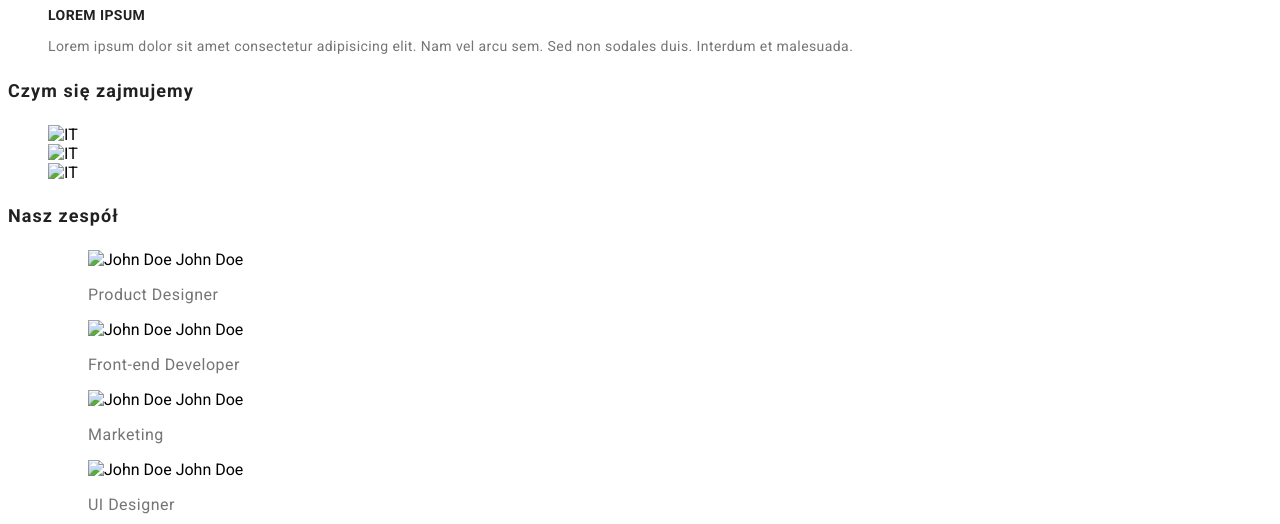
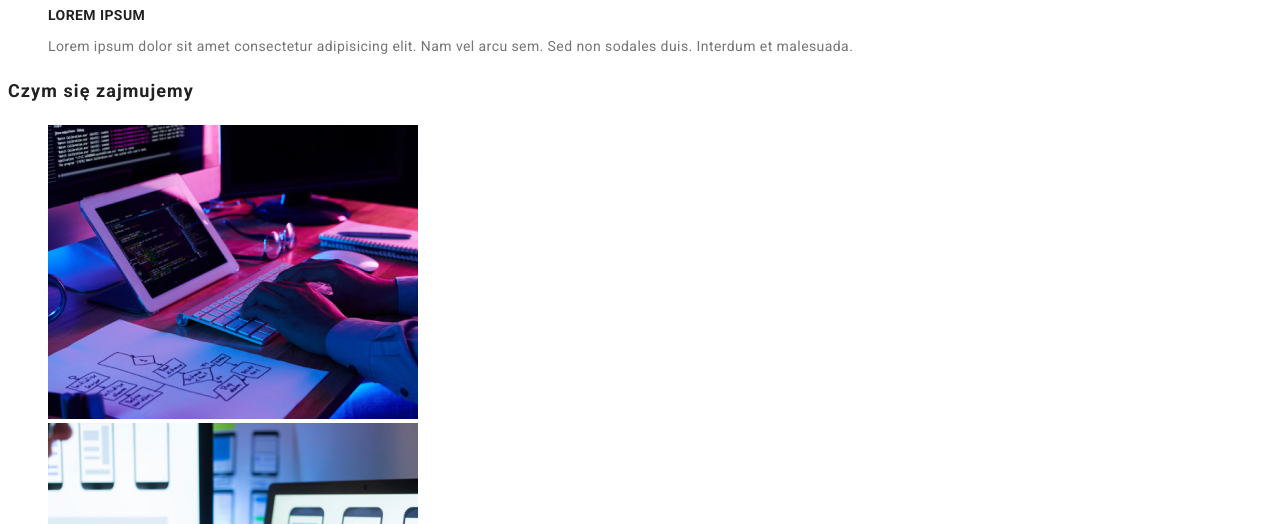
Before and after one commit to Ritech98/Ritech98.github.io.homework2, a plain HTML site: page index.html in a window 1280 px wide. Shown: the part 573-1097 px from the top of the page. Drawn offline with Linux system fonts and the light colour scheme; files that its build step writes are made by us from their sources.

Commit message:
Add files via upload

```diff
--- a/index.html
+++ b/index.html
@@ -8,7 +8,7 @@
       href="https://fonts.googleapis.com/css2?family=Raleway:wght@700&family=Roboto:wght@400;500;700;900&display=swap"
       rel="stylesheet"
     />
-    <link href="/Ritech98.goit-markup-hw-02/css/styles.css" rel="stylesheet" />
+    <link href="./css/styles.css" rel="stylesheet" />
     <title>WebStudio</title>
   </head>
   <body>
@@ -88,7 +88,7 @@
         <ul class="list">
           <li>
             <img
-              src="/Ritech98.goit-markup-hw-02/images/img1.jpg"
+              src="./images/img1.jpg"
               alt="IT"
               width="370"
               height="294"
@@ -96,7 +96,7 @@
           </li>
           <li>
             <img
-              src="/Ritech98.goit-markup-hw-02/images/img2.jpg"
+              src="./images/img2.jpg"
               alt="IT"
               width="370"
               height="294"
@@ -104,7 +104,7 @@
           </li>
           <li>
             <img
-              src="/Ritech98.goit-markup-hw-02/images/img3.jpg"
+              src="./images/img3.jpg"
               alt="IT"
               width="370"
               height="294"
@@ -119,7 +119,7 @@
             <ul class="list">
               <li>
                 <img
-                  src="/Ritech98.goit-markup-hw-02/images/img7.jpg"
+                  src="./images/img7.jpg"
                   alt="John Doe"
                   width="270"
                   height="260"
@@ -129,7 +129,7 @@
               </li>
               <li>
                 <img
-                  src="/Ritech98.goit-markup-hw-02/images/img5.jpg"
+                  src="./images/img5.jpg"
                   alt="John Doe"
                   width="270"
                   height="260"
@@ -139,7 +139,7 @@
               </li>
               <li>
                 <img
-                  src="/Ritech98.goit-markup-hw-02/images/img6.jpg"
+                  src="./images/img6.jpg"
                   alt="John Doe"
                   width="270"
                   height="260"
@@ -149,7 +149,7 @@
               </li>
               <li>
                 <img
-                  src="/Ritech98.goit-markup-hw-02/images/img7.jpg"
+                  src="./images/img7.jpg"
                   alt="John Doe"
                   width="270"
                   height="260"
```
Also changed, not shown: portfolio.html (+10 -11 lines).
